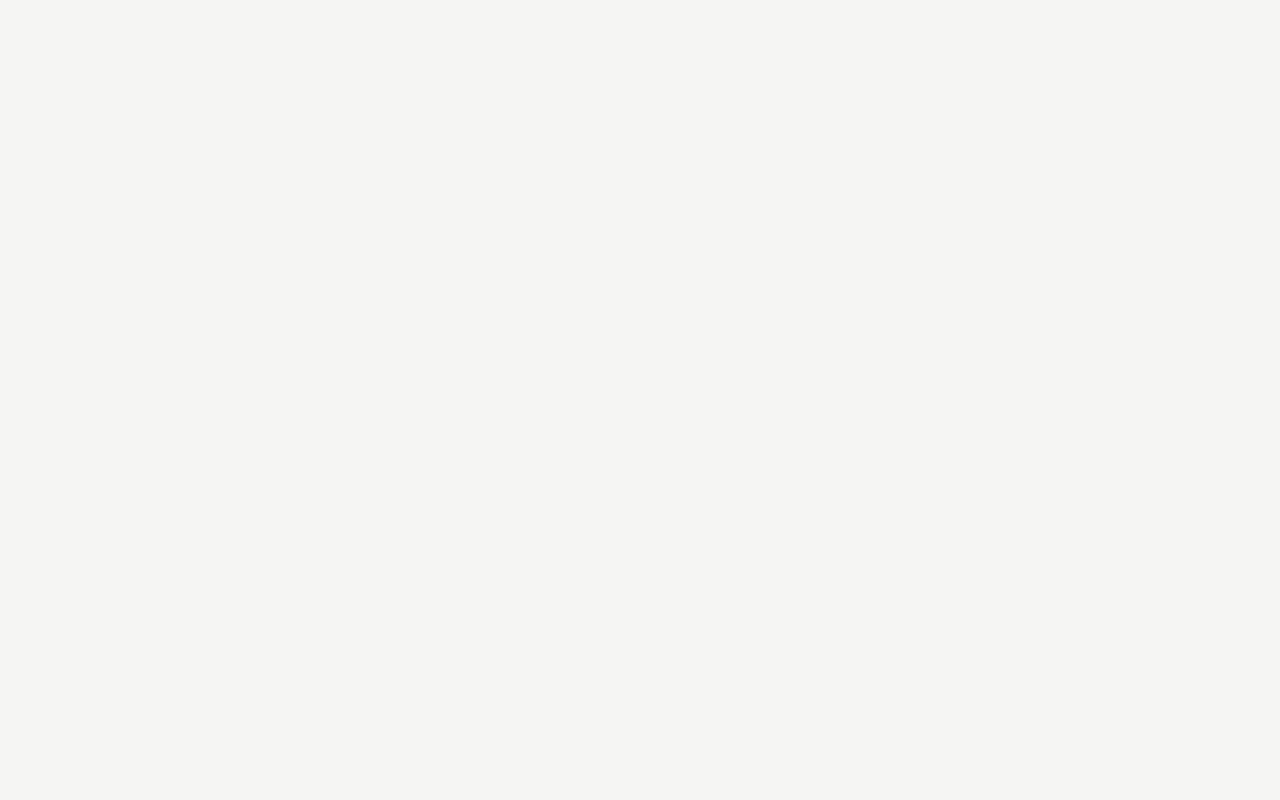
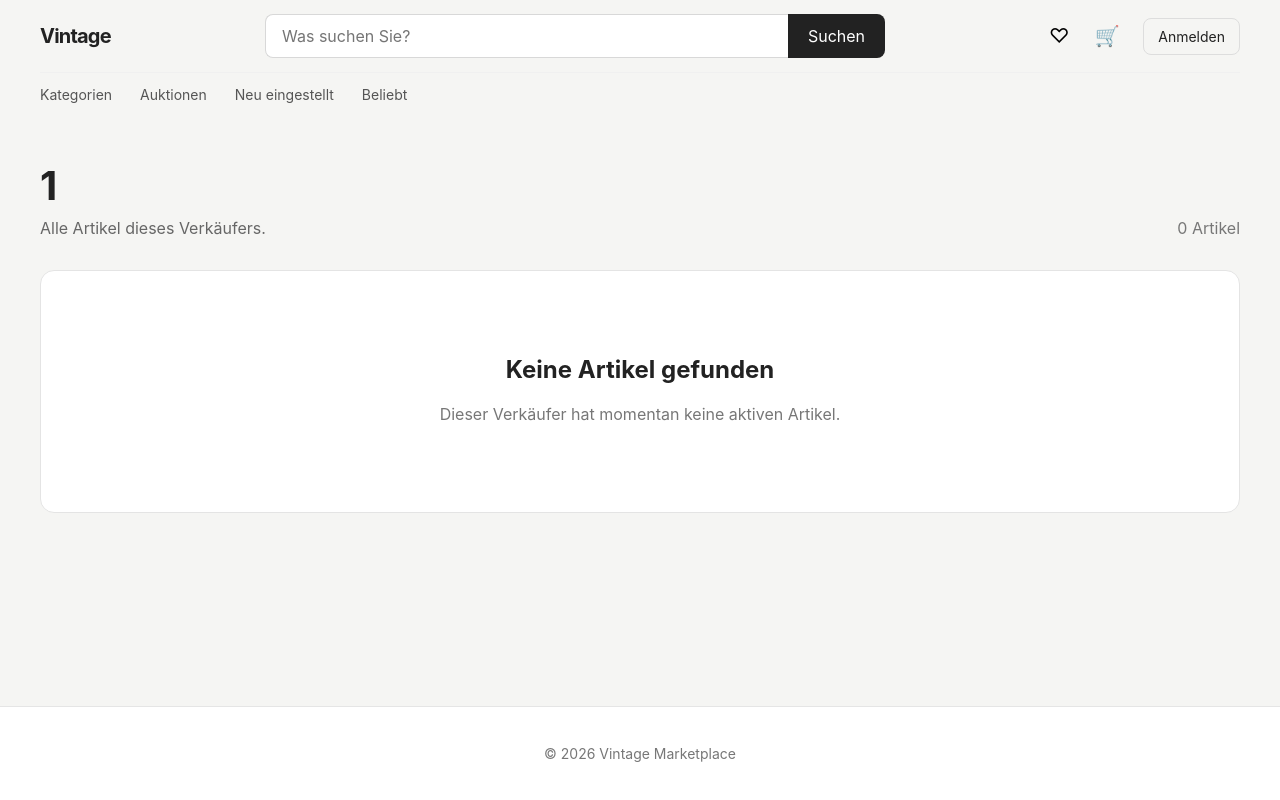
Before and after one commit to Yurijfedor/vintage-marketplace, a React (Vite) app in the folder frontend/: page /sellers/1 in a window 1280 px wide. Before the commit this address had no page. Built offline with nearby package versions, Linux system fonts and the light colour scheme.

Commit message:
feat: add seller pages

```diff
--- a/frontend/src/App.tsx
+++ b/frontend/src/App.tsx
@@ -5,6 +5,7 @@ import ProductPage from "./pages/ProductPage";
 import CategoriesPage from "./pages/CategoriesPage";
 import AuctionsPage from "./pages/AuctionsPage";
 import SearchPage from "./pages/SearchPage";
+import SellerPage from "./pages/SellerPage";
 
 function App() {
   return (
@@ -12,9 +13,15 @@ function App() {
       <Routes>
         <Route element={<MainLayout />}>
           <Route path="/" element={<HomePage />} />
+
           <Route path="/products/:productId" element={<ProductPage />} />
+
+          <Route path="/sellers/:sellerName" element={<SellerPage />} />
+
           <Route path="/categories" element={<CategoriesPage />} />
+
           <Route path="/auctions" element={<AuctionsPage />} />
+
           <Route path="/search" element={<SearchPage />} />
         </Route>
       </Routes>
--- a/frontend/src/app/global.css
+++ b/frontend/src/app/global.css
@@ -1,3 +1,5 @@
+@import "../styles/seller.css";
+
 :root {
   font-family:
     Inter,
--- a/frontend/src/features/products/ProductDetails.tsx
+++ b/frontend/src/features/products/ProductDetails.tsx
@@ -1,3 +1,4 @@
+import { Link } from "react-router-dom";
 import AuctionDetails from "./AuctionDetails";
 import { formatCondition, formatDate, formatPrice } from "./productFormatters";
 import type { Product } from "../../types/product";
@@ -30,7 +31,13 @@ function ProductDetails({ product }: ProductDetailsProps) {
       </p>
 
       <p>
-        Verkäufer: <strong>{product.sellerName}</strong>
+        Verkäufer:{" "}
+        <Link
+          to={`/sellers/${encodeURIComponent(product.sellerName)}`}
+          className="product-page__seller"
+        >
+          {product.sellerName}
+        </Link>
       </p>
 
       <p>
--- /dev/null
+++ b/frontend/src/pages/SellerPage.tsx
@@ -0,0 +1,47 @@
+import { useParams } from "react-router-dom";
+
+import ProductCard from "../features/products/ProductCard";
+import { mockProducts } from "../features/products/mockProducts";
+
+function SellerPage() {
+  const { sellerName } = useParams<{
+    sellerName: string;
+  }>();
+
+  const sellerProducts = mockProducts.filter(
+    (product) => product.sellerName === sellerName,
+  );
+
+  return (
+    <section className="seller-page">
+      <div className="seller-page__header">
+        <div>
+          <h1>{sellerName}</h1>
+
+          <p>Alle Artikel dieses Verkäufers.</p>
+        </div>
+
+        <span className="seller-page__count">
+          {sellerProducts.length}{" "}
+          {sellerProducts.length === 1 ? "Artikel" : "Artikel"}
+        </span>
+      </div>
+
+      {sellerProducts.length > 0 ? (
+        <div className="products-grid seller-page__products">
+          {sellerProducts.map((product) => (
+            <ProductCard key={product.id} product={product} />
+          ))}
+        </div>
+      ) : (
+        <div className="empty-state">
+          <h2>Keine Artikel gefunden</h2>
+
+          <p>Dieser Verkäufer hat momentan keine aktiven Artikel.</p>
+        </div>
+      )}
+    </section>
+  );
+}
+
+export default SellerPage;
--- /dev/null
+++ b/frontend/src/styles/seller.css
@@ -0,0 +1,38 @@
+.seller-page__header {
+  display: flex;
+  align-items: flex-end;
+  justify-content: space-between;
+  gap: 24px;
+  margin-bottom: 32px;
+}
+
+.seller-page__header h1 {
+  margin: 0;
+  font-size: 40px;
+  line-height: 1.1;
+}
+
+.seller-page__header p {
+  margin: 10px 0 0;
+  color: #666;
+}
+
+.seller-page__count {
+  color: #777;
+  white-space: nowrap;
+}
+
+.seller-page__products {
+  margin-top: 0;
+}
+
+@media (max-width: 600px) {
+  .seller-page__header {
+    align-items: flex-start;
+    flex-direction: column;
+  }
+
+  .seller-page__header h1 {
+    font-size: 32px;
+  }
+}
```
